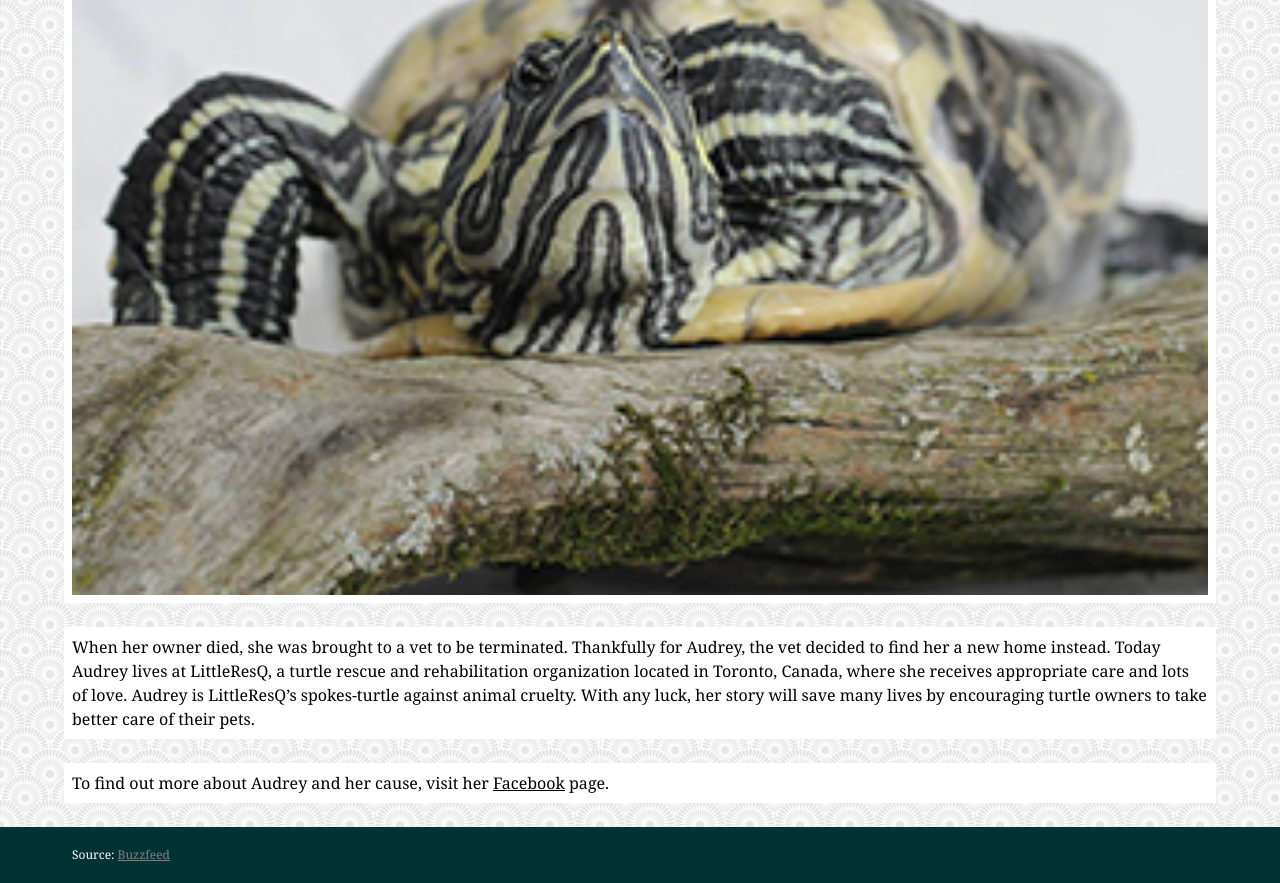
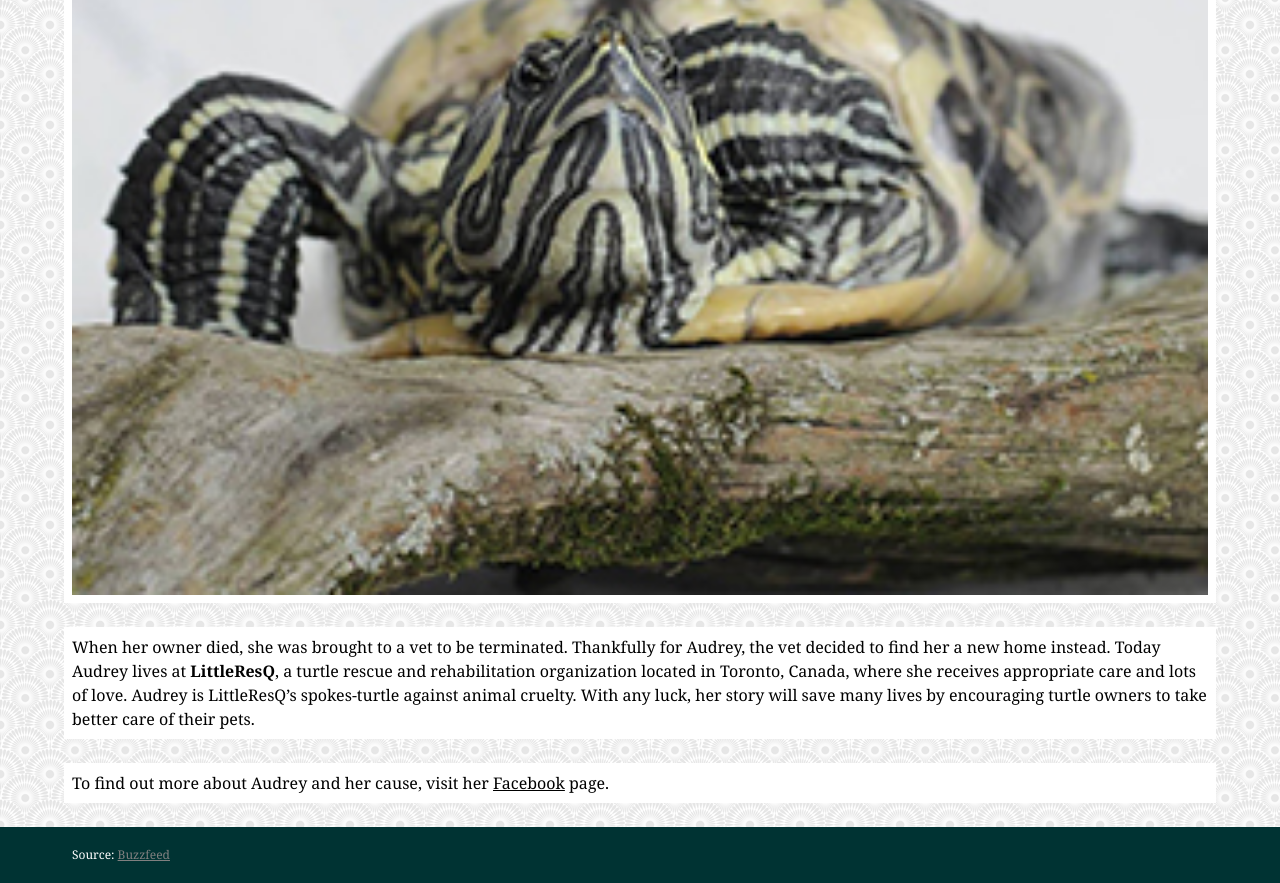
Before and after one commit to kayleemenard/activity-boxmodel, a plain HTML site: page index.html in a window 1280 px wide. Shown: the part 3026-3909 px from the top of the page. Drawn offline with Linux system fonts and the light colour scheme.

Commit message:
corrected font style

```diff
--- a/index.html
+++ b/index.html
@@ -49,7 +49,7 @@
               <img src="images/audrey.jpg" alt="Audrey R. Slider">
         </figure>
 
-        <p>When her owner died, she was brought to a vet to be terminated. Thankfully for Audrey, the vet decided to find her a new home instead. Today Audrey lives at <solid>LittleResQ</solid>, a turtle rescue and rehabilitation organization located in Toronto, Canada, where she receives appropriate care and lots of love. Audrey is LittleResQ’s spokes-turtle against animal cruelty. With any luck, her story will save many lives by encouraging turtle owners to take better care of their pets.</p>
+        <p>When her owner died, she was brought to a vet to be terminated. Thankfully for Audrey, the vet decided to find her a new home instead. Today Audrey lives at <strong>LittleResQ</strong>, a turtle rescue and rehabilitation organization located in Toronto, Canada, where she receives appropriate care and lots of love. Audrey is LittleResQ’s spokes-turtle against animal cruelty. With any luck, her story will save many lives by encouraging turtle owners to take better care of their pets.</p>
 
         <p>To find out more about Audrey and her cause, visit her <a href="https://www.facebook.com/audreyres">Facebook</a> page.</p>
     </article>
```
